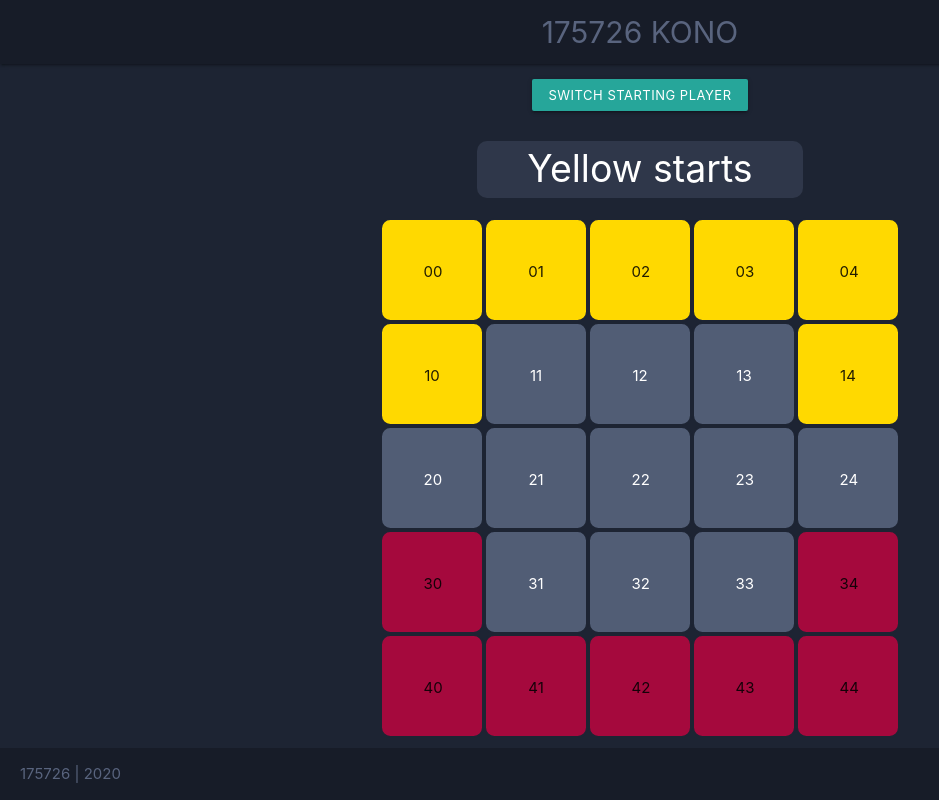
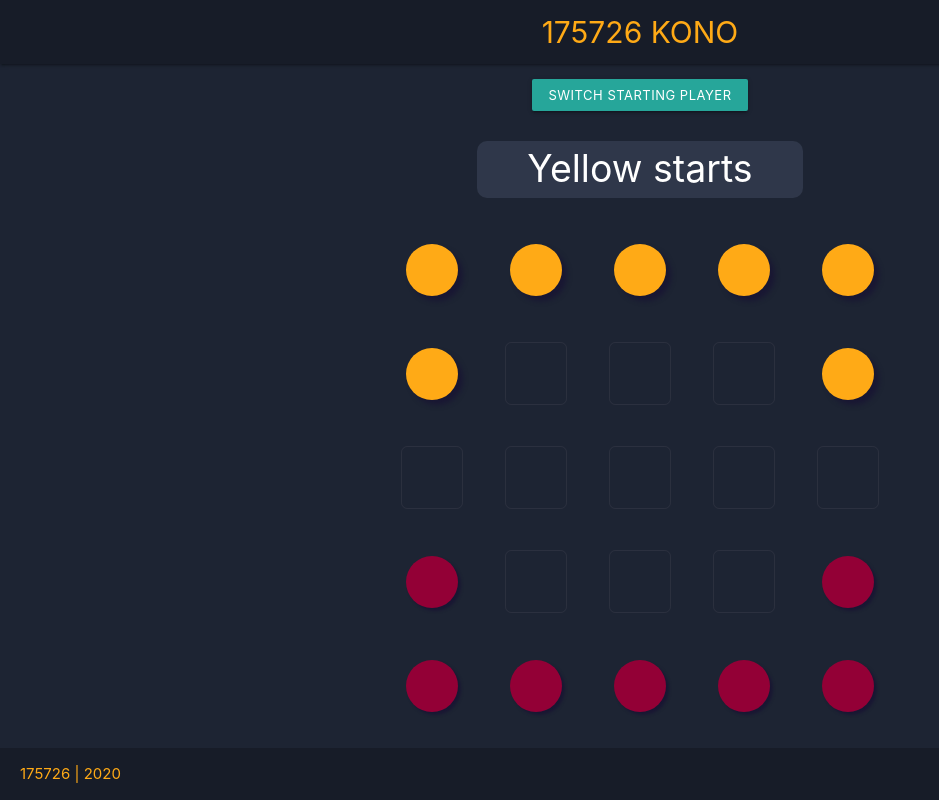
Before and after one commit to KerstiM/js-course-hws, a website built with webpack: page HW1/wwwroot/index.html in a window 1280 px wide. Shown: the whole page, without its empty margins (0-939 px from the left). Built offline with nearby package versions, Linux system fonts and the light colour scheme.

Commit message:
Refactored code to gerenate table dynamically, update styles, whole cell is not clickable

```diff
--- a/HW1/constants.js
+++ b/HW1/constants.js
@@ -1,6 +1,8 @@
 export const PLAYER_1 = 'js-p1';
 export const PLAYER_2 = 'js-p2';
 export const EMPTY_CELL = 'js-empty';
+export const NUMBER_OF_ROWS_COLS = 5;
+
 
 export const displayValues = {
     PLAYER_1_STARTS: 'Yellow starts',
--- a/HW1/src/index.js
+++ b/HW1/src/index.js
@@ -1,19 +1,56 @@
 import { Kono } from '../utils/kono';
-import { PLAYER_1, PLAYER_2, EMPTY_CELL, displayValues } from '../constants';
+import { PLAYER_1, PLAYER_2, EMPTY_CELL, NUMBER_OF_ROWS_COLS, displayValues } from '../constants';
 
 let konoBrain = new Kono();
 
+function setAttributes(el, options) {
+	Object.keys(options).forEach(function(attr) {
+		el.setAttribute(attr, options[attr]);
+	})
+};
+
+function playerOneBtns(i, j) {
+	return i === 0 || (i === 1 && (j === 0 || j === 4));
+}
+
+function playerTwoBtns(i, j) {
+	return i === 4 || (i === 3 && (j === 0 || j === 4));
+}
+// generate game board with initial game buttons
+for (let i = 0; i < 5; i++) {
+	for (let j = 0; j < 5; j++) {
+		let button = document.createElement("button");
+
+		if (playerOneBtns(i, j)) {
+		    setAttributes(button, {"class": "grid-btn-item js-p1", "type": "button", "data-x": i, "data-y": j, "data-value": ""});
+		} else if (playerTwoBtns(i, j)) {
+			setAttributes(button, {"class": "grid-btn-item js-p2", "type": "button", "data-x": i, "data-y": j, "data-value": ""});
+		} else {
+			setAttributes(button, {"class": "grid-btn-item js-empty", "type": "button", "data-x": i, "data-y": j, "data-value": ""});
+		}
+		document.getElementById("gameButtons").appendChild(button);
+	};
+};
+
+for (let i = 0; i < 25; i++) {
+    let button = document.getElementById("gameButtons");
+    setAttributes(button, {"data-value": i});
+    //document.getElementsByClassName("grid-btn-item").setAttribute("data-value", i);
+}
+
 let buttons = document.querySelector('#buttons');
+let gameButtons = document.querySelector('#gameButtons');
+let allButtons = buttons.querySelectorAll('.grid-btn-item');
+let emptyCells = buttons.querySelectorAll('.js-empty');
 let display = buttons.querySelector('.js-display');
-let gameButtons = document.querySelector('#gameButtons');
-let allButtons = buttons.querySelectorAll('.grid-item');
-let emptyCells = buttons.querySelectorAll('.js-empty');
 
 let isPlayerOne = true;
 let clickSum = 0;
 
+
 // listen clicks
 for (const btn of allButtons) {
+    console.log("clicked");
     btn.onclick = getPressedButtonData;
 }
 
@@ -53,7 +90,7 @@ function getCurrentPlayerButtons(currentPlayer) {
 }
 
 function getPressedButtonData(event) {
-    let value = +(this.dataset.value);
+    let value = +(this.dataset.y) + +(this.dataset.x) * NUMBER_OF_ROWS_COLS;
     let selectedButton = allButtons[value];
     gameButtons.onclick = countClicks;
 
--- a/HW1/wwwroot/css/style.css
+++ b/HW1/wwwroot/css/style.css
@@ -5,16 +5,35 @@
  *
  * Made By MaterializeCSS.com
  */
+html {
+  --p1-default: rgb(255, 170, 22);
+  --p1-light: rgba(255, 186, 67, 0.5);
+  --p1-dark: rgb(219, 139, 0);
+  --p2-default: #930036;
+  --p2-light: rgba(190, 30, 89, 0.5);
+  --p2-dark: #74012b;
+  --empty-default: rgba(170, 161, 167, 0.1);
+  --empty-light: rgba(207, 197, 205, 0.8);
+  --empty-dark: rgba(124, 120, 123, 0.1);
+  --bg-default: rgb(29, 36, 51);
+  --bg-dark: rgb(29, 36, 51);
+  --header-default:rgb(23, 28, 40);
+}
 
 .icon-block {
   padding: 0 15px;
 }
+
 .icon-block .material-icons {
 	font-size: inherit;
 }
 
+button {
+  border: 0;
+}
+
 body {
-  background-color: rgb(29, 36, 51);
+  background-color: var(--bg-default);
 }
 
 h1 {
@@ -31,6 +50,7 @@ h1 {
   flex-direction: column;
   justify-content: center;
 }
+
 .container {
   display: flex;
   flex-direction: column;
@@ -39,8 +59,8 @@ h1 {
 }
 
 .js-header, .js-footer {
-  background-color:	rgb(23, 28, 40);
-  color: rgb(89, 100, 126);
+  background-color:	var(--header-default);
+  color: var(--p1-default);
 }
 
 .js-footer {
@@ -53,36 +73,55 @@ h1 {
 }
 
 .js-p1 {
-  background-color: rgb(255, 217, 0);
-  border: 2px solid rgb(29, 36, 51);
-  /*color: rgb(255, 217, 0);*/
-  border-radius: 10%;
+  background-color: var(--p1-default);
+  border-radius: 50%;
+  margin: 25%;
+  text-align: center;
+  box-shadow: 5px 5px 5px #191733;
 }
 
 .js-p1:hover {
-  background-color: rgb(255, 236, 128);
+  background-color: var(--p1-light);
+}
+
+.js-p1:focus {
+  background-color: var(--p1-dark);
+  box-shadow: 0 0 4px 4px var(--p1-light);
 }
 
 .js-p2 {
-  background-color: rgb(165, 9, 61);
-  border: 2px solid rgb(29, 36, 51);
-  /*color: rgb(163, 0, 90);*/
-  border-radius: 10%;
+  background-color: var(--p2-default);
+  border-radius: 50%;
+  margin: 25%;
+  text-align: center;
+  box-shadow: 3px 3px 3px #191733;
 }
 
 .js-p2:hover {
-  background-color: rgb(206, 38, 94);
+  background-color: var(--p2-light);
+}
+
+.js-p2:focus {
+  background-color: var(--p2-dark);
+  box-shadow: 0 0 4px 4px var(--p2-light);
 }
 
 .js-empty {
-  border: 2px solid rgb(29, 36, 51);
-  background: rgba(134, 149, 183, 0.5);
-  color: white;
+  border: 1px solid var(--empty-default);
   border-radius: 10%;
+  margin: 20%;
+  text-align: center;
+  background-color: transparent;
 }
 
 .js-empty:hover {
-  background: rgba(134, 149, 183, 1);
+  border: 3px solid var(--empty-dark);
+}
+
+.js-empty:focus {
+  border: 1px solid var(--empty-default);
+  background-color: var(--empty-dark);
+  box-shadow: 0 0 2px 4px var(--empty-dark);
 }
 
 .js-display {
@@ -97,7 +136,6 @@ h1 {
 .grid-container {
   display: grid;
   width: 50vw;
-  /* height: 50vh; */
   justify-content: center;
   align-content: center;
   grid-template-columns: repeat(5, 13vmin);
@@ -105,8 +143,3 @@ h1 {
   margin-left: 20px;
   margin-right: 20px;
 }
-
-.grid-item {
-  padding: 40%;
-  text-align: center;
-}
--- a/HW1/wwwroot/index.html
+++ b/HW1/wwwroot/index.html
@@ -36,31 +36,6 @@
 
       <div class="row">
         <div class="grid-container" id="gameButtons">
-          <div class="grid-item js-p1" data-value="0" data-x="0" data-y="0">00</div>
-          <div class="grid-item js-p1" data-value="1" data-x="0" data-y="1">01</div>
-          <div class="grid-item js-p1" data-value="2" data-x="0" data-y="2">02</div>
-          <div class="grid-item js-p1" data-value="3" data-x="0" data-y="3">03</div>
-          <div class="grid-item js-p1" data-value="4" data-x="0" data-y="4">04</div>
-          <div class="grid-item js-p1" data-value="5" data-x="1" data-y="0">10</div>
-          <div class="grid-item js-empty" data-value="6" data-x="1" data-y="1">11</div>
-          <div class="grid-item js-empty" data-value="7" data-x="1" data-y="2">12</div>
-          <div class="grid-item js-empty" data-value="8" data-x="1" data-y="3">13</div>
-          <div class="grid-item js-p1" data-value="9" data-x="1" data-y="4">14</div>
-          <div class="grid-item js-empty" data-value="10" data-x="2" data-y="0">20</div>
-          <div class="grid-item js-empty" data-value="11" data-x="2" data-y="1">21</div>
-          <div class="grid-item js-empty" data-value="12" data-x="2" data-y="2">22</div>
-          <div class="grid-item js-empty" data-value="13" data-x="2" data-y="3">23</div>
-          <div class="grid-item js-empty" data-value="14" data-x="2" data-y="4">24</div>
-          <div class="grid-item js-p2" data-value="15" data-x="3" data-y="0">30</div>
-          <div class="grid-item js-empty" data-value="16" data-x="3" data-y="1">31</div>
-          <div class="grid-item js-empty" data-value="17" data-x="3" data-y="2">32</div>
-          <div class="grid-item js-empty" data-value="18" data-x="3" data-y="3">33</div>
-          <div class="grid-item js-p2" data-value="19" data-x="3" data-y="4">34</div>
-          <div class="grid-item js-p2" data-value="20" data-x="4" data-y="0">40</div>
-          <div class="grid-item js-p2" data-value="21" data-x="4" data-y="1">41</div>
-          <div class="grid-item js-p2" data-value="22" data-x="4" data-y="2">42</div>
-          <div class="grid-item js-p2" data-value="23" data-x="4" data-y="3">43</div>
-          <div class="grid-item js-p2" data-value="24" data-x="4" data-y="4">44</div>
         </div>
       </div>
     </div>
```
